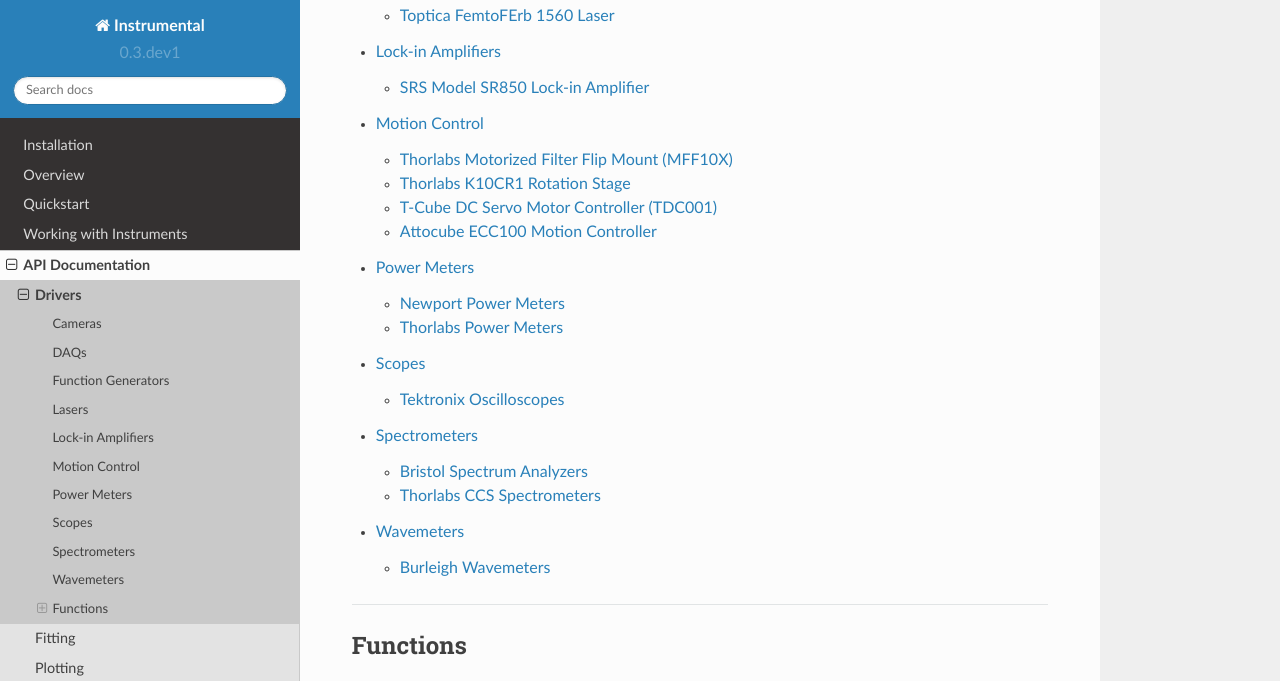
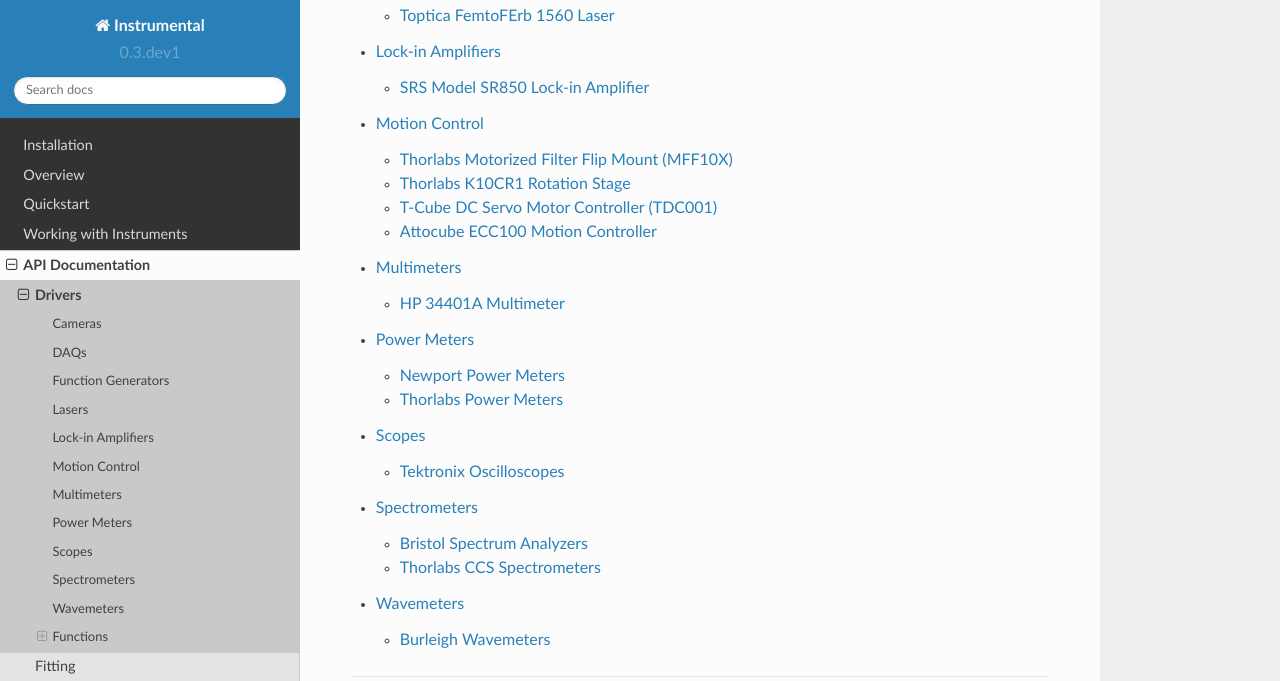
Before and after one commit to mabuchilab/Instrumental, a Sphinx documentation site: the page built from docs/drivers.rst, in a window 1280 px wide and 900 px high, scrolled down 674 px, cut to the strip 0-681 px from the top of the window. Built offline with Sphinx 7.4.7 and the Read the Docs theme 2.0.0, drawn with Linux system fonts in a browser that asks for light colours; formulas are drawn with MathJax 3.

Commit message:
Add docs for HP multimeter driver

```diff
--- a/docs/drivers.rst
+++ b/docs/drivers.rst
@@ -20,6 +20,7 @@ NI-VISA) to interface with connected devices.
     lasers
     lockins
     motion
+    multimeters
     powermeters
     scopes
     spectrometers
--- /dev/null
+++ b/docs/multimeters-hp.rst
@@ -0,0 +1,8 @@
+HP 34401A Multimeter
+====================
+
+.. toctree::
+
+.. automodule:: instrumental.drivers.multimeters.hp
+    :members:
+    :undoc-members:
```
Also changed, not shown: docs/multimeters.rst (added, +10 -0 lines).
